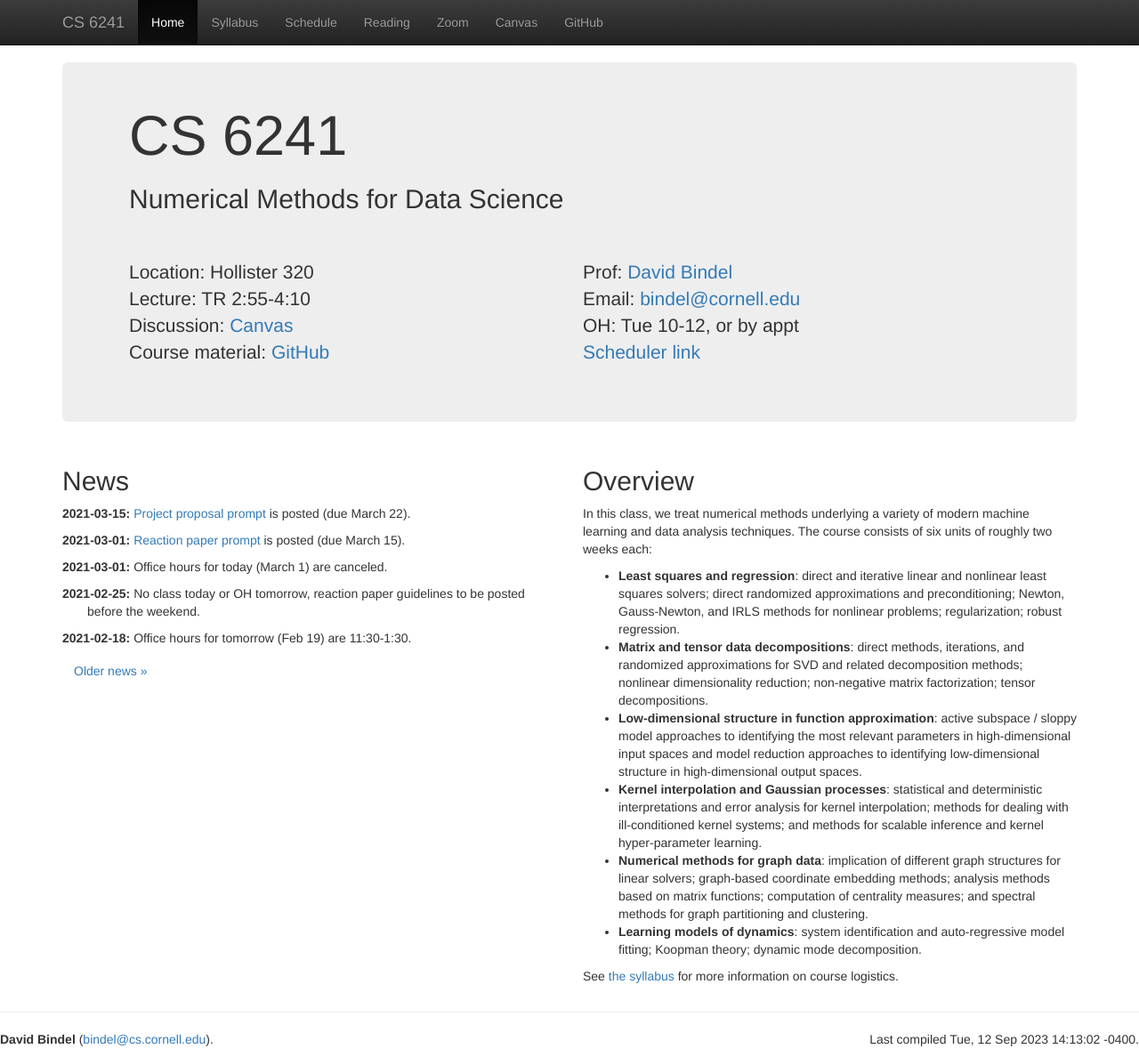
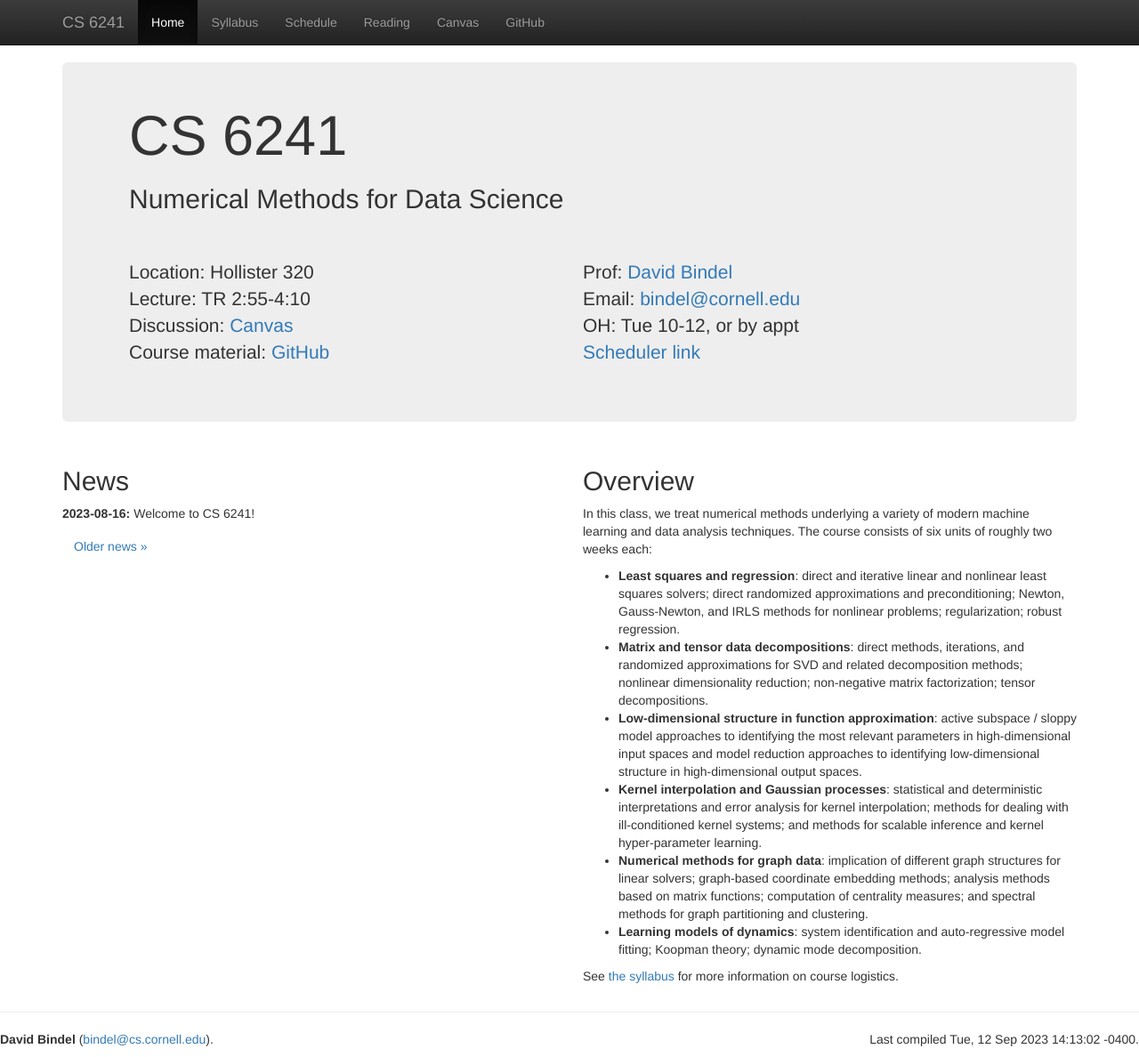
Before and after one commit to dbindel/cs6241-f23, a Jekyll site: the page built from web/index.html, in a window 1280 px wide and 1188 px high. Shown: the whole window at 89% size. Built offline with Jekyll 4.4.1, drawn with Linux system fonts in a browser that asks for light colours; nearby versions of some CDN libraries.

Commit message:
Updates.

```diff
--- a/web/_data/navpages.yml
+++ b/web/_data/navpages.yml
@@ -6,5 +6,3 @@
   name: Schedule
 - link: reading
   name: Reading
-- link: netid/zoom
-  name: Zoom
--- a/web/_data/news.yml
+++ b/web/_data/news.yml
@@ -1,18 +1,3 @@
 -
-  date: 2021-02-07
+  date: 2023-08-16
   text: Welcome to CS 6241!
--
-  date: 2021-02-18
-  text: Office hours for tomorrow (Feb 19) are 11:30-1:30.
--
-  date: 2021-02-25
-  text: No class today or OH tomorrow, reaction paper guidelines to be posted before the weekend.
--
-  date: 2021-03-01
-  text: Office hours for today (March 1) are canceled.
--
-  date: 2021-03-01
-  text: <a href="hw/reaction-paper.html">Reaction paper prompt</a> is posted (due March 15).
--
-  date: 2021-03-15
-  text: <a href="hw/project-proposal.html">Project proposal prompt</a> is posted (due March 22).
```
